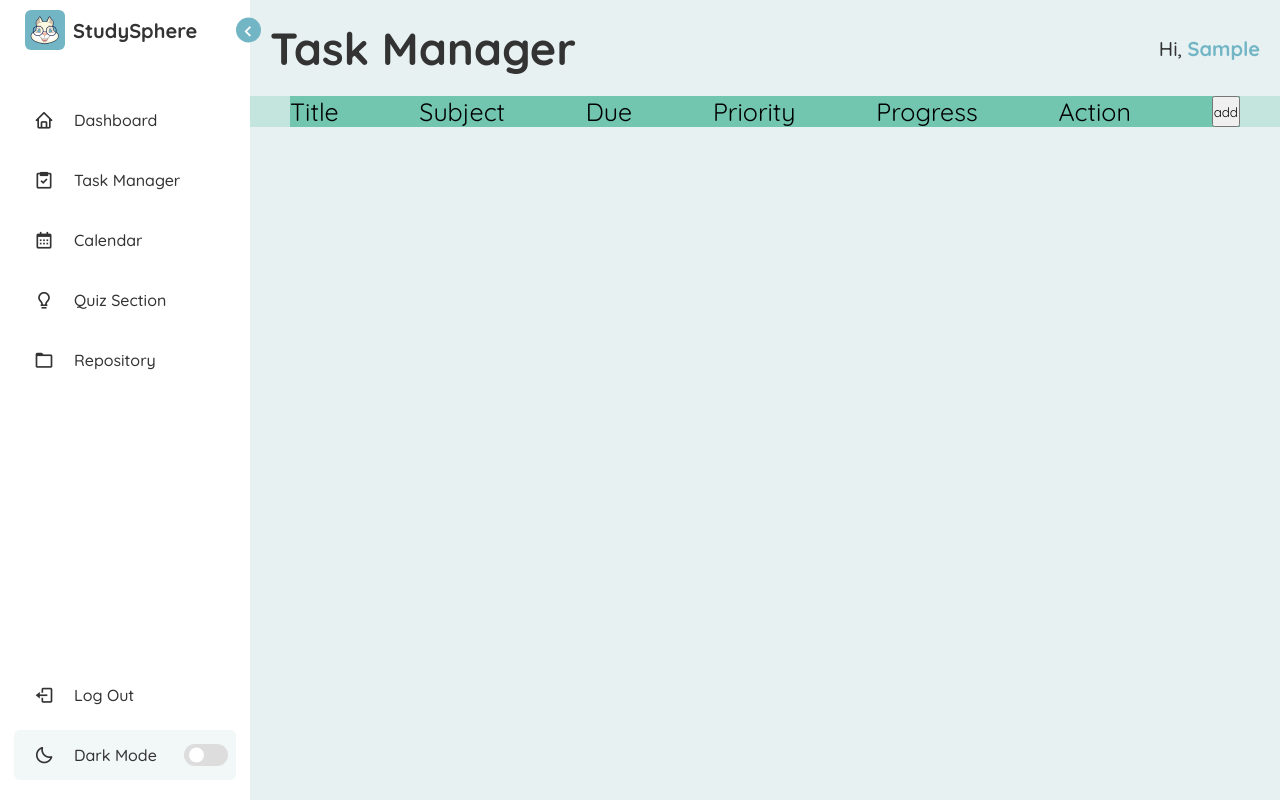
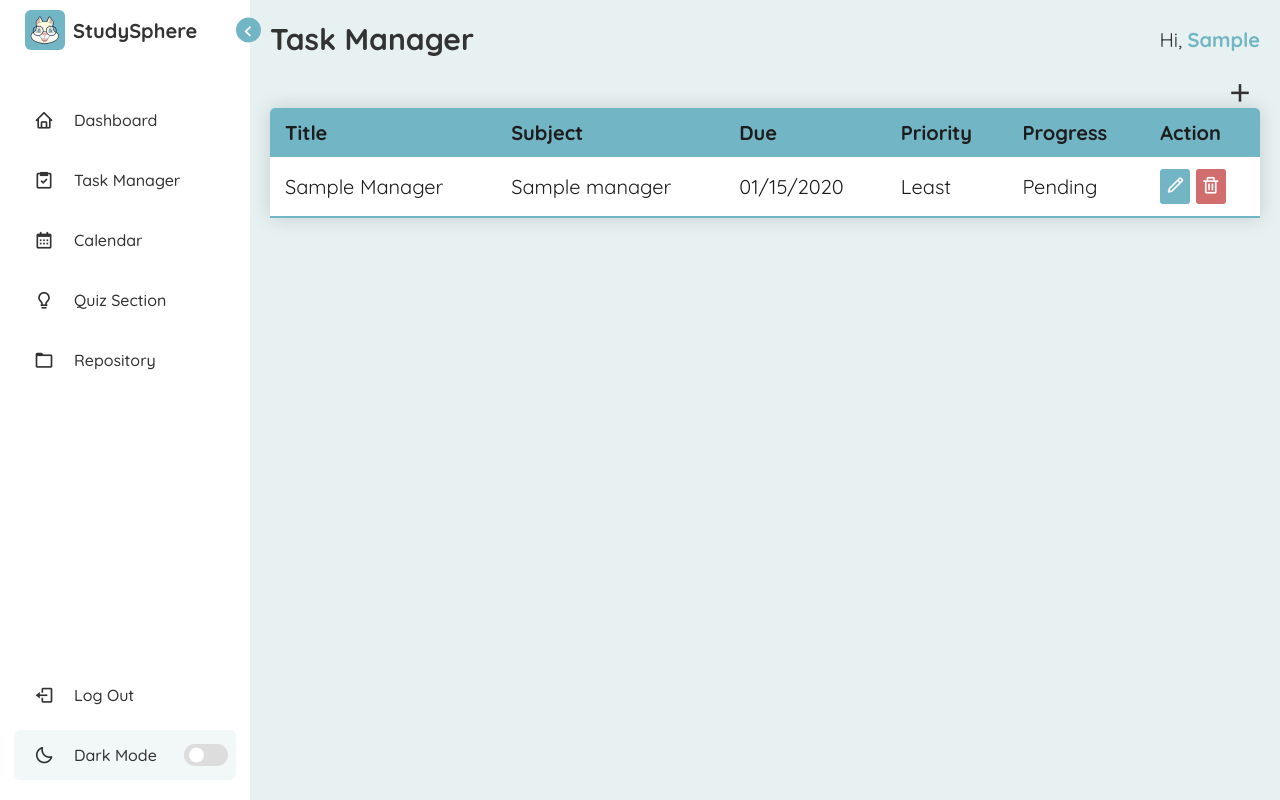
Before and after one commit to Kirukushikun/Capstone-StudySphere, a Laravel app: page /taskmanager in a window 1280 px wide. Run offline with Laravel 10, Linux system fonts and the light colour scheme; a user stored in the database is signed in; tables that the repository leaves empty hold one stand-in row (values such as "Sample post").

Commit message:
modified:   app/Http/Controllers/StudyMaterialController.php 	modified:   app/Models/TaskManager.php 	modified:   public/css/sidebar.css 	modified:   public/css/taskmanager.css 	modified:   resources/views/taskmanager.blade.php

```diff
--- a/app/Http/Controllers/StudyMaterialController.php
+++ b/app/Http/Controllers/StudyMaterialController.php
@@ -12,7 +12,10 @@ class StudyMaterialController extends Controller
 
     function task(){
         if(Auth::check()){
-            return view('taskmanager');
+            // Retrieve tasks data associated with the authenticated user
+            $tasks = TaskManager::where('user_id', Auth::id())->get();
+            // Return the taskmanager view with filtered tasks data
+            return view('taskmanager', ['tasks' => $tasks]);
         }
         return view('login');
     }
--- a/app/Models/TaskManager.php
+++ b/app/Models/TaskManager.php
@@ -25,6 +25,10 @@ class TaskManager extends Model
         'user_id',
     ];
 
+    protected $casts = [
+        'due_date' => 'date',
+    ];
+
     /**
      * Get the user that owns the task.
      */
--- a/public/css/sidebar.css
+++ b/public/css/sidebar.css
@@ -30,12 +30,6 @@ body{
 }
 
 body.dark{
-    /* --body-color: #212224 ;
-    --sidebar-color: #38373d;
-    --primary-color: #4680A8;
-    --primary-color-light: #515056;
-    --toggle-color: #FFF;
-    --text-color: #f2f7f8; */
 
     --body-color: #18191A ;
     --sidebar-color: #242526;
--- a/public/css/taskmanager.css
+++ b/public/css/taskmanager.css
@@ -1,60 +1,88 @@
-.taskManager{
-    width: 100%;
-    /* background-color: rgb(225, 205, 178); */
+:root{
+    /* Colors */
+    /* --body-color: #E4E9F7 ; */
+    --body-color: #e7f1f2 ;
+    --sidebar-color: #FFF;
+    --primary-color: #72B5C5;
+    --primary-color-light: #f2f7f8;
+    --toggle-color: #DDD;
+    --text-color: #333;
+    --text-color2:#1d1d1d;
 
-    font-size: 30px;
-    font-weight: 500;
-    color: var(--text-color);
-    padding: 20px;
+    --primary-color-opposite: #4680A8;
+
+    /* Transition */
+    --tran-03: all 0.2s ease;
+    --tran-03: all 0.3s ease;
+    --tran-04: all 0.4s ease;
+    --tran-05: all 0.5s ease;
+}
+
+.home{
+    height: 100vh;
+    width: calc(100% - 250px);
+    position: relative;
+    left: 250px;
+    transition: var(--tran-04);
+    background: var(--body-color);
 
     display: flex;
-    justify-content: space-between;
+    flex-direction: column;
     align-items: center;
 }
 
-.taskManager .user{
-    font-size: 20px;
-}.taskManager .user b{
-    color:#72B5C5;
+.sidebar.close ~ .home{
+    left: 88px;
+    width: calc(100% - 88px);
 }
 
-.taskManagerContent{
-    width: 100%;
-    background-color: #72c5af4e;
+body.dark{
+
+    --body-color: #18191A ;
+    --sidebar-color: #242526;
+    --primary-color: #4680A8;
+    --primary-color-light: #3A3B3C;
+    --toggle-color: #FFF;
+    --text-color: #eeeeee;
+    --text-color2:#f3f3f3;
+
+    --primary-color-opposite: #72B5C5;
 }
 
-.taskManagerContent .labels{
-    font-size: 25px;
-
-    margin: 0 40px;
-
-    background-color: #72c5af;
-
+.addfunction{
+    margin: 0;
+    width: 100%;
+    height: 100%;
     display: flex;
-    justify-content: space-between;
+    flex-direction: column;
+    align-items: center;
 }
 
 .Add{
     visibility: hidden;
+    padding: 20px;
+    width: 100%;
+    height: 100%;
+    position: absolute;
+    display: flex;
+    align-items: center;
+    justify-content: center;
 }
+
 .Add.Active{
     visibility: visible;
-    position: absolute;
-    display: flex;
-    flex-direction: column;
-    align-items: center;
-    justify-content: center;
-    padding: 20px;
-    margin: auto;
-
-    height: 80vh;
-    width: 100%;
 }
 
 .fillup{
+
+    color: var(--text-color2);
+
+    background-color: var(--primary-color-light);
+
     box-shadow: rgba(17, 17, 26, 0.1) 0px 4px 16px, rgba(17, 17, 26, 0.1) 0px 8px 24px, rgba(17, 17, 26, 0.1) 0px 16px 56px;
 
     font-size: 20px;
+    font-weight: 300;
 
     padding: 30px;
     width: 350px;
@@ -67,7 +95,11 @@
     border-radius: 6px;
 
     gap: 10px;
+
+    transition: var(--tran-04);
+
 }
+
 .fillup label{
     width: 100%;
 }
@@ -78,7 +110,7 @@
     padding: 12px;
 
     border-style: solid;
-    border-color: #333;
+    border-color: var(--text-color);
     border-width: 1px;
     border-radius: 5px;
 }
@@ -89,22 +121,128 @@
 }
 
 .fillup .btns #btnAddTask{
-    background-color: #72c5af;
+    background-color:var(--primary-color);
     color: white;
     font-size: 20px;
     padding: 10px;
     border-radius: 6px;
     border-style: none;
+    transition: var(--tran-04);
 }.fillup .btns #btnAddTask:hover{
-    background-color: #55a892;
+    background-color: var(--primary-color-opposite);
 }
 .fillup .btns #btnCancel{
-    background-color: #c57272;
+    background-color: #d16d6d;
     color: white;
     font-size: 20px;
     padding: 10px;
     border-radius: 6px;
     border-style: none;
 }.fillup .btns #btnCancel:hover{
-    background-color: #a85959;
+    background-color: #a25656;
 }
+
+
+
+.home{
+    display: flex;
+    flex-direction: column;
+    align-items: center;
+}
+
+.taskManager{
+    display: flex;
+    justify-content: space-between;
+    align-items: center;
+    padding: 20px;
+    width: 100%;
+
+    font-size: 20px;
+    color: var(--text-color);
+}.taskManager h1{
+    font-size: 30px;
+}.taskManager b{
+    color: var(--primary-color);
+}
+
+.taskManagerTable{
+    display:flex;
+    flex-direction: column;
+    align-items: center;
+    width: 100%;
+
+    padding: 0 20px;
+    /* background-color: #72c5afc3; */
+}
+
+.addTasks{
+    width: 100%;
+    display: flex;
+    justify-content: end;
+    padding: 0 5px;
+    font-size: 30px;
+    color: var(--text-color);
+}.addTasks i:hover{
+    color: var(--primary-color);
+    font-weight: 600;
+}
+
+.userTasks{
+    width: 100%;
+}
+
+.content-table{
+    border-collapse: collapse;
+    font-size: 20px;
+    width: 100%;
+    border-radius: 5px 5px 0 0;
+    overflow: hidden;
+    box-shadow: 0 0 20px rgba(0, 0, 0, 0.15);
+}
+
+.content-table thead tr{
+    transition: var(--tran-04);
+    color: var(--text-color2);
+    background-color: var(--primary-color);
+    text-align: left;
+}
+
+.content-table th,
+.content-table td{
+    padding: 12px 15px;
+}
+
+.content-table tbody tr{
+    transition: var(--tran-04);
+    border-bottom: 2px solid var(--primary-color-light);
+    color: var(--text-color2);
+    background-color: var(--sidebar-color);
+}
+
+.content-table tbody tr .Cap{
+    text-transform: capitalize;
+}
+
+.content-table tbody tr button{
+    font-size: 20px;
+    color: white;
+    padding:5px;
+    border-radius: 3px;
+    border-style: none;
+    transition: var(--tran-04);
+
+    cursor: pointer;
+} #edit{
+    background-color: var(--primary-color);
+} #delete{
+    background-color: #d16d6d;
+} #edit:hover{
+    background-color: var(--primary-color-opposite);
+} #delete:hover{
+    background-color: #a25656;
+}
+
+
+.content-table tbody tr:last-of-type{
+    border-bottom: 2px solid var(--primary-color);
+}
--- a/resources/views/taskmanager.blade.php
+++ b/resources/views/taskmanager.blade.php
@@ -16,6 +16,7 @@
     @yield('sidebar')
 
     <section class="home">
+
         <div class="taskManager">
             <h1>Task Manager</h1>
             <div class="user">
@@ -23,19 +24,56 @@
             </div>
         </div>
 
-        <div class="taskManagerContent">
-            <div class="labels">
-                <p>Title</p>
-                <p>Subject</p>
-                <p>Due</p>
-                <p>Priority</p>
-                <p>Progress</p>
-                <p>Action</p>
-                <button onclick="popup()">add</button>
+        <div class="taskManagerTable">
+
+            <div class="addTasks">
+                <i class='bx bx-plus' onclick="popup()"></i>
+            </div>
+
+            <div class="userTasks">
+                <table class="content-table">
+                    <thead>
+                        <tr>
+                            <th>Title</th>
+                            <th>Subject</th>
+                            <th>Due</th>
+                            <th>Priority</th>
+                            <th>Progress</th>
+                            <th>Action</th>
+                        </tr>
+                    </thead>
+
+                    <tbody>
+                        @foreach($tasks as $task)
+                            <tr>
+                                <td class="Cap">{{ $task->title }}</td>
+                                <td>{{ $task->subject }}</td>
+                                <td>{{ $task->due_date->format('m/d/Y') }}</td>
+                                <td class="Cap">{{ $task->priority }}</td>
+                                <td class="Cap">{{ $task->status == 'in_progress' ? 'In Progress' : $task->status }}</td>
+                                <td>
+                                    <button id="edit">
+                                        <i class='bx bx-pencil' ></i>
+                                    </button>
+                                    <button id="delete">
+                                        <i class='bx bx-trash'></i>
+                                    </button>
+                                </td>
+                            </tr>
+                        @endforeach
+                    </tbody>
+                </table>
+
             </div>
         </div>
 
         @yield('addtask')
+
+        <!-- <div class="addfunction">
+
+        </div> -->
+
+
     </section>
 
 
```
